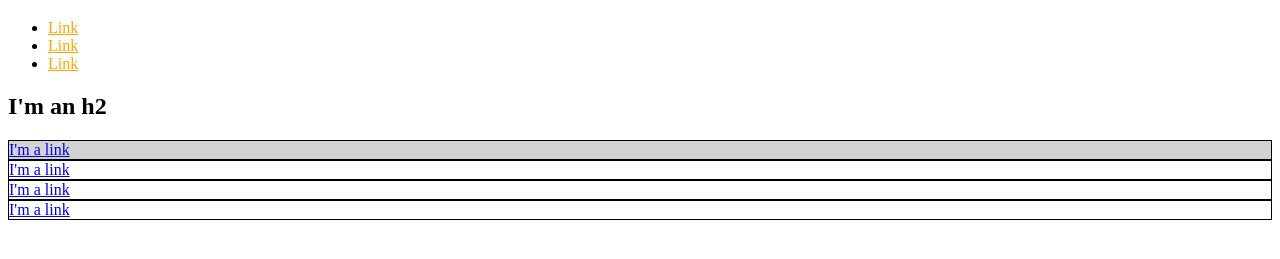
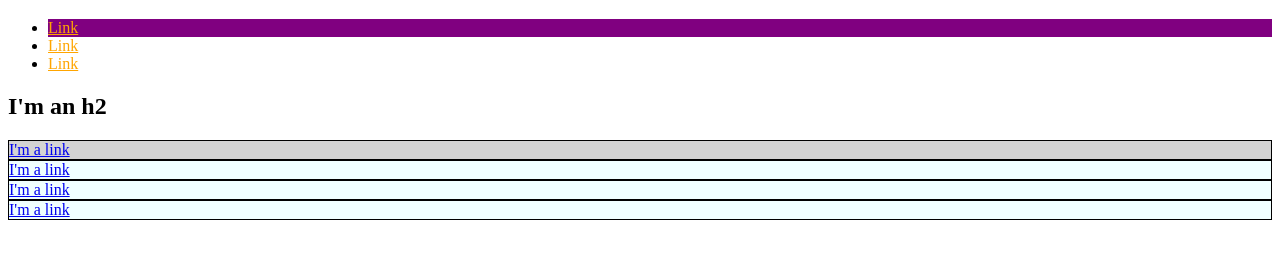
Before and after one commit to catfiish/catfiish.github.io, a plain HTML site: page index2.html in a window 1280 px wide. Shown: the part 61-320 px from the top of the page. Drawn offline with Linux system fonts and the light colour scheme.

Commit message:
Add new ID and Class to index 2

```diff
--- a/index2.html
+++ b/index2.html
@@ -6,6 +6,9 @@
     <style>
       li  a {
         color: orange;
+      }
+      #highlight-background {
+        background: purple;
       }
       #exec-bio {
         background-color: lightgray;
@@ -16,12 +19,15 @@
       .bio-box a {
         color: green:
       }
+      .midlight {
+        background: azure;
+      }
     </style>
   </head>
   <body>
     <h1>I'm an h1</h1>
     <ul>
-      <li>
+      <li id="highlight-background">
         <a href="https://example.com/" >Link</a>
       </li>
       <li>
@@ -32,16 +38,16 @@
       </li>
     </ul>
     <h2>I'm an h2</h2>
-    <div id="exec-bio" class="bio-box">
+    <div id="exec-bio" class="bio-box midlight">
       <a href="https://example.com/" >I'm a link</a>
     </div>
-    <div class="bio-box">
+    <div class="bio-box midlight">
       <a href="https://example.com/" >I'm a link</a>
     </div>
-    <div class="bio-box">
+    <div class="bio-box midlight">
       <a href="https://example.com/" >I'm a link</a>
     </div>
-    <div class="bio-box">
+    <div class="bio-box midlight">
       <a href="https://example.com/" >I'm a link</a>
     </div>
   </body>
```
